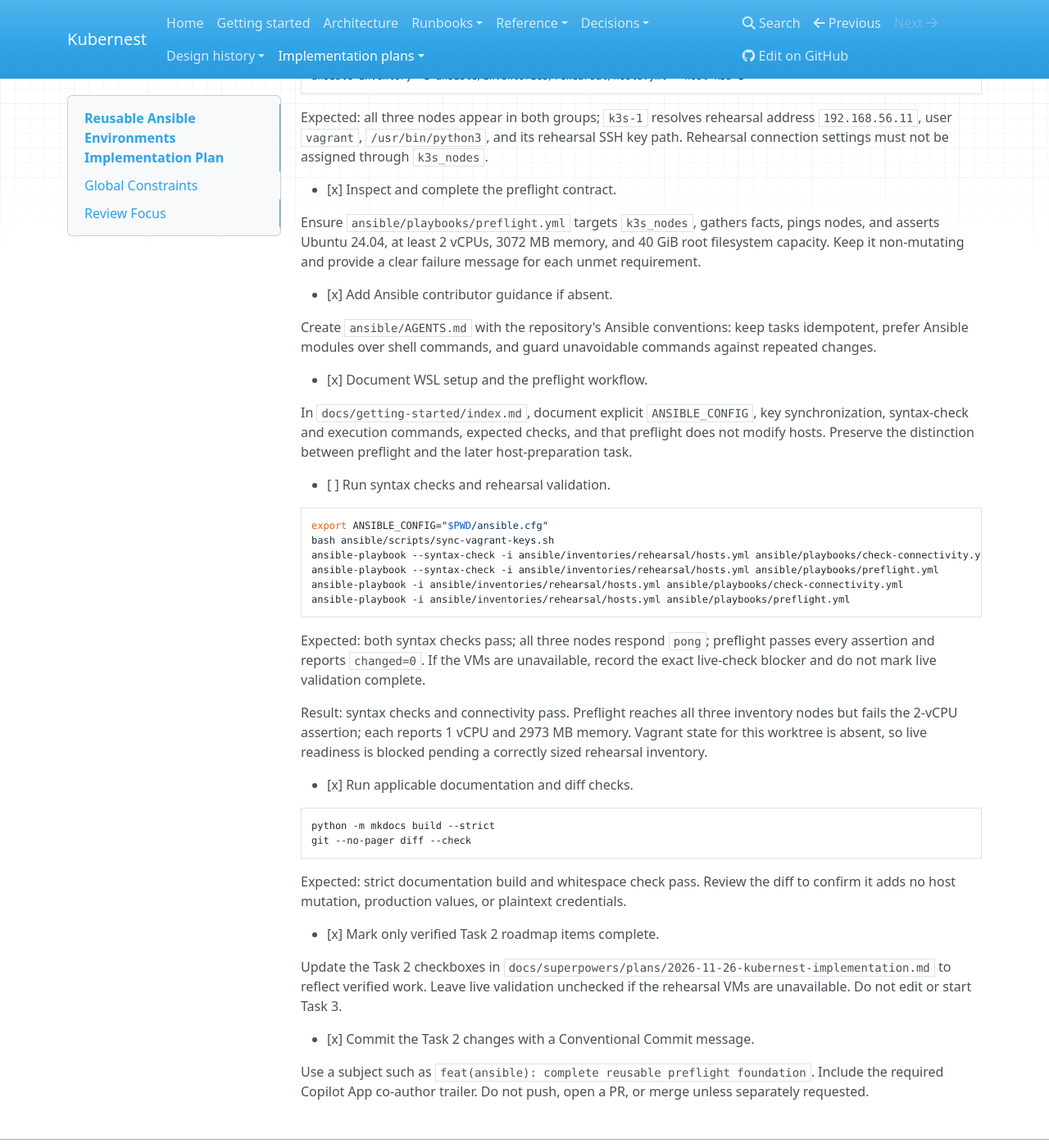
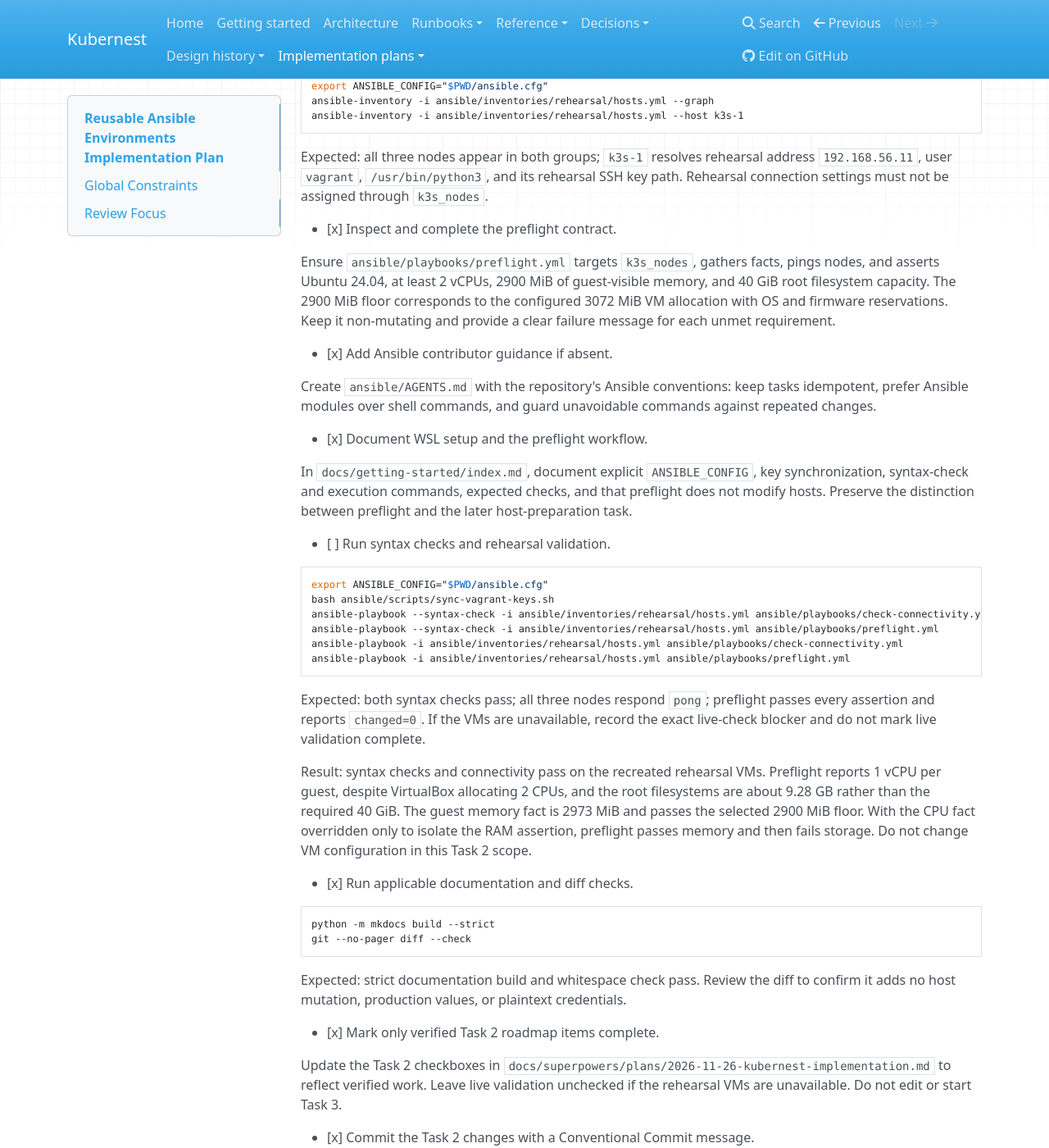
Before and after one commit to njmccorkle/kubernest, an MkDocs documentation site: the page built from docs/superpowers/plans/2026-11-27-ansible-reusable-environments.md, in a window 1280 px wide and 1400 px high, scrolled down 1333 px. Shown: the whole window at 82% size. Built offline with MkDocs 1.6.1, drawn with Linux system fonts in a browser that asks for light colours; nearby versions of some CDN libraries; some of the changed text lies outside the part shown.

Commit message:
fix(ansible): isolate rehearsal hosts and preflight memory floor
Co-authored-by: Copilot App <223556219+Copilot@users.noreply.github.com>

```diff
--- a/docs/superpowers/plans/2026-11-27-ansible-reusable-environments.md
+++ b/docs/superpowers/plans/2026-11-27-ansible-reusable-environments.md
@@ -12,9 +12,10 @@
 
 ## Global Constraints
 
-- Do not perform host preparation, cluster provisioning, or any live infrastructure changes.
+- Do not perform host preparation, cluster provisioning, or production/live-cluster changes. Recreate local rehearsal VMs only for explicitly approved validation.
 - Keep `k3s_nodes` environment-neutral; do not put rehearsal addresses or SSH credentials in that group.
-- Rehearsal uses Ubuntu 24.04, at least 2 vCPUs, at least 3072 MB memory, and at least 40 GiB root filesystem capacity.
+- Rehearsal allocates 3072 MiB per VM; preflight requires at least 2900 MiB guest-visible memory to account for OS and firmware reservations.
+- Preflight requires Ubuntu 24.04, at least 2 vCPUs, and at least 40 GiB root filesystem capacity.
 - Run Ansible from WSL and set `ANSIBLE_CONFIG="$PWD/ansible.cfg"` explicitly.
 - Do not begin roadmap Task 3 or later.
 
@@ -58,9 +59,11 @@ Expected: all three nodes appear in both groups; `k3s-1` resolves rehearsal addr
 - [x] Inspect and complete the preflight contract.
 
 Ensure `ansible/playbooks/preflight.yml` targets `k3s_nodes`, gathers facts,
-pings nodes, and asserts Ubuntu 24.04, at least 2 vCPUs, 3072 MB memory, and
-40 GiB root filesystem capacity. Keep it non-mutating and provide a clear
-failure message for each unmet requirement.
+pings nodes, and asserts Ubuntu 24.04, at least 2 vCPUs, 2900 MiB of
+guest-visible memory, and 40 GiB root filesystem capacity. The 2900 MiB floor
+corresponds to the configured 3072 MiB VM allocation with OS and firmware
+reservations. Keep it non-mutating and provide a clear failure message for
+each unmet requirement.
 
 - [x] Add Ansible contributor guidance if absent.
 
@@ -90,10 +93,12 @@ Expected: both syntax checks pass; all three nodes respond `pong`; preflight
 passes every assertion and reports `changed=0`. If the VMs are unavailable,
 record the exact live-check blocker and do not mark live validation complete.
 
-Result: syntax checks and connectivity pass. Preflight reaches all three
-inventory nodes but fails the 2-vCPU assertion; each reports 1 vCPU and 2973 MB
-memory. Vagrant state for this worktree is absent, so live readiness is blocked
-pending a correctly sized rehearsal inventory.
+Result: syntax checks and connectivity pass on the recreated rehearsal VMs.
+Preflight reports 1 vCPU per guest, despite VirtualBox allocating 2 CPUs, and
+the root filesystems are about 9.28 GB rather than the required 40 GiB. The
+guest memory fact is 2973 MiB and passes the selected 2900 MiB floor. With the
+CPU fact overridden only to isolate the RAM assertion, preflight passes memory
+and then fails storage. Do not change VM configuration in this Task 2 scope.
 
 - [x] Run applicable documentation and diff checks.
 
```
Also changed, not shown: docs/getting-started/index.md (+5 -3 lines), docs/superpowers/plans/2026-11-26-kubernest-implementation.md (+5 -5 lines), docs/superpowers/specs/2026-11-27-ansible-reusable-environments-design.md (+5 -2 lines), 2 other files.
